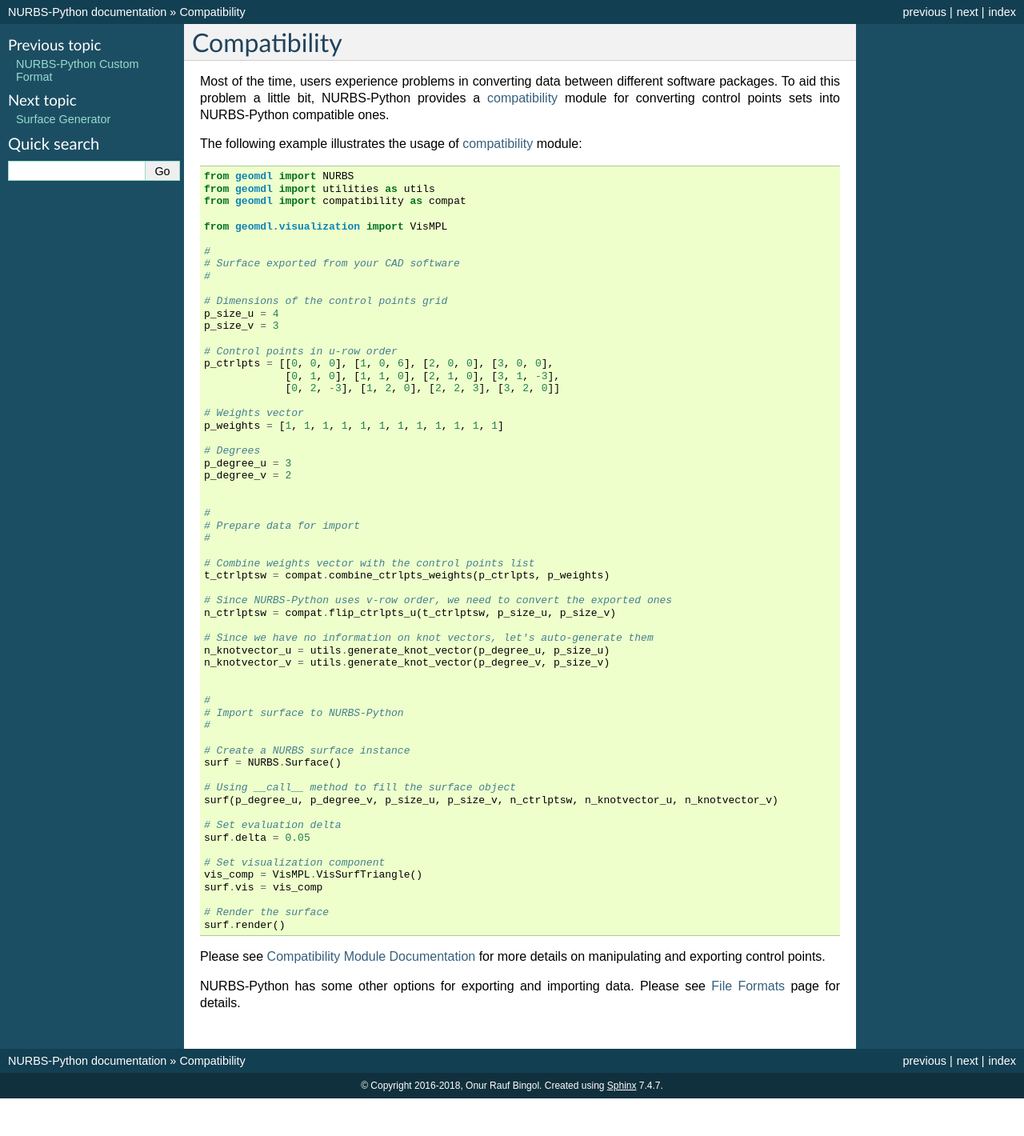
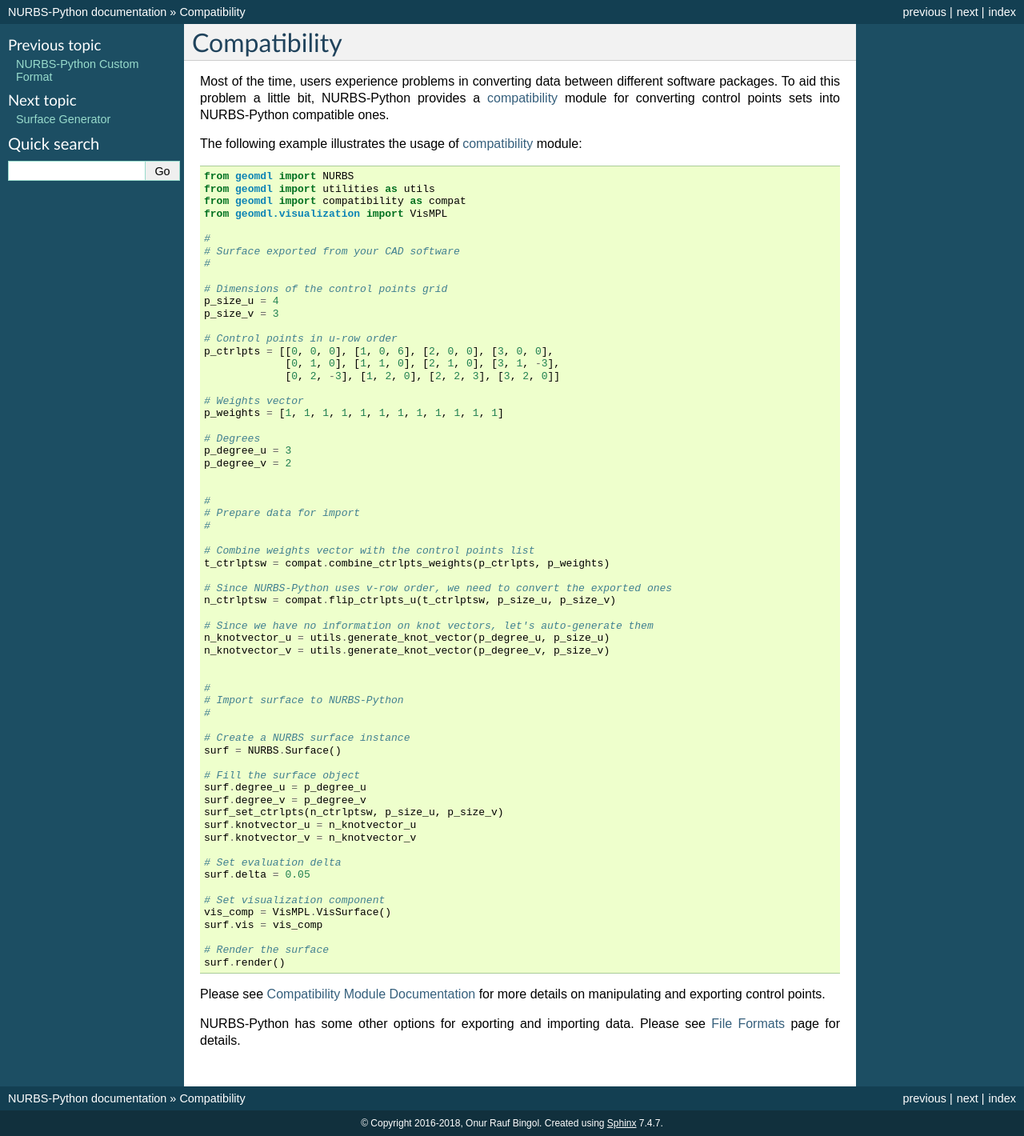
Before and after one commit to orbingol/NURBS-Python, a Sphinx documentation site: the page built from docs/compatibility.rst, in a window 1280 px wide. Shown: the whole page at 80% size. Built offline with Sphinx 7.4.7, drawn with Linux system fonts in a browser that asks for light colours; formulas are drawn with MathJax 3; before the commit the page ends 1373 px from its top, so only the background shows below that.

Commit message:
Update compatibility documents

```diff
--- a/docs/compatibility.rst
+++ b/docs/compatibility.rst
@@ -12,7 +12,6 @@ The following example illustrates the usage of :doc:`compatibility <module_compa
     from geomdl import NURBS
     from geomdl import utilities as utils
     from geomdl import compatibility as compat
-
     from geomdl.visualization import VisMPL
 
     #
@@ -58,14 +57,18 @@ The following example illustrates the usage of :doc:`compatibility <module_compa
     # Create a NURBS surface instance
     surf = NURBS.Surface()
 
-    # Using __call__ method to fill the surface object
-    surf(p_degree_u, p_degree_v, p_size_u, p_size_v, n_ctrlptsw, n_knotvector_u, n_knotvector_v)
+    # Fill the surface object
+    surf.degree_u = p_degree_u
+    surf.degree_v = p_degree_v
+    surf_set_ctrlpts(n_ctrlptsw, p_size_u, p_size_v)
+    surf.knotvector_u = n_knotvector_u
+    surf.knotvector_v = n_knotvector_v
 
     # Set evaluation delta
     surf.delta = 0.05
 
     # Set visualization component
-    vis_comp = VisMPL.VisSurfTriangle()
+    vis_comp = VisMPL.VisSurface()
     surf.vis = vis_comp
 
     # Render the surface
```
